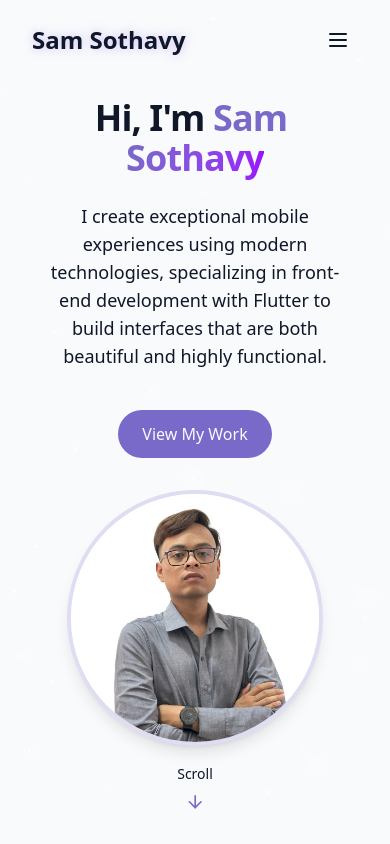
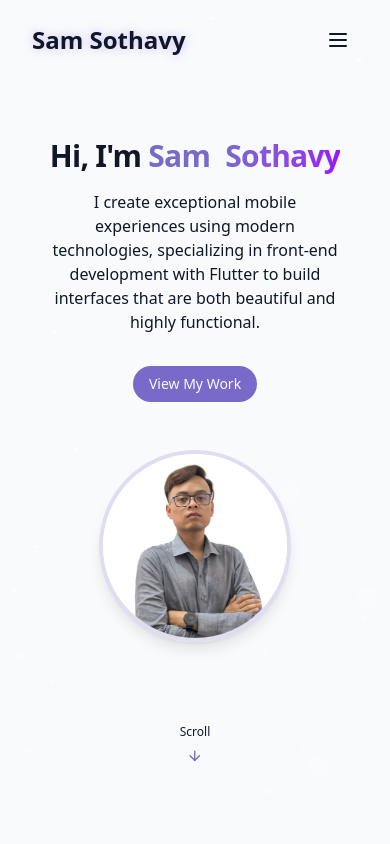
Before and after one commit to Marato01/portfolio_v2, a React (Vite) app: page / in a window 390 px wide. Shown: the top 844 px of the page. Built offline with nearby package versions, Linux system fonts and the light colour scheme.

Commit message:
fix responsive

```diff
--- a/src/components/ContactSection.jsx
+++ b/src/components/ContactSection.jsx
@@ -14,20 +14,20 @@ export const ContactSection = () => {
 
         <p className="text-center text-muted-foreground mb-12 max-w-2xl mx-auto">
           Have a project in mind or want to collaborate? Feel free to reach out.
-          I&apos;m always open to discussing new opportunities.
+          I'm always open to discussing new opportunities.
         </p>
 
         <div className="grid grid-cols-1 md:grid-cols-2 gap-12 justify-center">
           <div className="space-y-8">
-            <h3 className="text-2xl font-semibold mb-6">Contact Information</h3>
+            <h3 className="text-2xl font-semibold mb-6 text-left">Contact Information</h3>
 
             <div className="space-y-6">
-              <div className="flex items-start space-x-4">
+              <div className="flex items-left space-x-4">
                 <div className="p-3 rounded-full bg-primary/10">
                   <Mail className="h-6 w-6 text-primary" aria-hidden="true" />
                 </div>
                 <div>
-                  <h4 className="font-medium">Email</h4>
+                  <h4 className="font-medium text-left">Email</h4>
                   <a
                     href="mailto:samsothavy68@gmail.com"
                     className="text-muted-foreground hover:text-primary transition-colors relative group"
@@ -45,7 +45,7 @@ export const ContactSection = () => {
                   <Phone className="h-6 w-6 text-primary" aria-hidden="true" />
                 </div>
                 <div>
-                  <h4 className="font-medium">Phone</h4>
+                  <h4 className="font-medium text-left">Phone</h4>
                   <a
                     href="tel:+85595240836"
                     className="text-muted-foreground hover:text-primary transition-colors relative group"
@@ -63,7 +63,7 @@ export const ContactSection = () => {
                   <MapPin className="h-6 w-6 text-primary" aria-hidden="true" />
                 </div>
                 <div>
-                  <h4 className="font-medium">Location</h4>
+                  <h4 className="font-medium text-left">Location</h4>
                   <span className="text-muted-foreground">
                     st26, No A19, Khan Pur Senchey, Phnom Penh
                   </span>
@@ -72,7 +72,7 @@ export const ContactSection = () => {
             </div>
 
             <div className="pt-8">
-              <h4 className="font-medium mb-4">Connect With Me</h4>
+              <h4 className="font-medium mb-4 text-center">Connect With Me</h4>
               <div className="flex space-x-4 justify-center">
                 <a
                   href="https://linkedin.com"
--- a/src/components/HeroSection.jsx
+++ b/src/components/HeroSection.jsx
@@ -3,7 +3,7 @@ import { ArrowDown } from "lucide-react";
 export const HeroSection = () => {
   return (
     <section
-      className="relative min-h-screen flex flex-col items-center justify-center px-4 bg-gradient-to-b from-secondary/10 to-transparent"
+      className="relative min-h-[calc(100vh-4rem)] flex flex-col items-center justify-center px-4 sm:px-6 lg:px-8 bg-gradient-to-b from-secondary/10 to-transparent"
     >
       <style>{`
         @keyframes fade-in {
@@ -29,11 +29,11 @@ export const HeroSection = () => {
           animation: fade-in 0.8s ease-out 1s forwards;
         }
       `}</style>
-      <div className="container max-w-5xl mx-auto z-10">
-        <div className="grid grid-cols-1 md:grid-cols-2 gap-8 items-center">
-          <div className="space-y-6 text-center md:text-left">
-            <h1 className="text-4xl md:text-6xl font-bold tracking-tight">
-              <span className="opacity-0 animate-fade-in">Hi, I&apos;m</span>
+      <div className="container max-w-6xl mx-auto z-10">
+        <div className="grid grid-cols-1 md:grid-cols-2 gap-6 sm:gap-12 lg:gap-12 items-center">
+          <div className="space-y-4 sm:space-y-6 text-center md:text-left sm:mt-18 md:mt-0">
+            <h1 className="text-3xl sm:text-4xl md:text-5xl lg:text-6xl font-bold tracking-tight">
+              <span className="opacity-0 animate-fade-in">Hi, I'm</span>
               <span className="text-primary opacity-0 animate-fade-in-delay-1">
                 {" "}
                 Sam
@@ -44,24 +44,24 @@ export const HeroSection = () => {
               </span>
             </h1>
 
-            <p className="text-lg md:text-xl text-muted-foreground max-w-2xl mx-auto md:mx-0 opacity-0 animate-fade-in-delay-3">
+            <p className="text-base sm:text-lg md:text-xl text-muted-foreground max-w-2xl mx-auto md:mx-0 opacity-0 animate-fade-in-delay-3">
               I create exceptional mobile experiences using modern technologies, specializing in front-end development with Flutter to build interfaces that are both beautiful and highly functional.
             </p>
 
             <div className="pt-4 opacity-0 animate-fade-in-delay-4">
               <a
                 href="#projects"
-                className="inline-block px-6 py-3 bg-primary text-primary-foreground rounded-full hover:bg-primary/90 transition-colors"
+                className="inline-block px-4 sm:px-6 py-2 sm:py-3 bg-primary text-primary-foreground rounded-full hover:bg-primary/90 transition-colors text-sm sm:text-base"
               >
                 View My Work
               </a>
             </div>
           </div>
-          <div className="flex justify-center md:justify-end">
+          <div className="flex justify-center md:justify-end mt-6 md:mt-0">
             <img
               src="/profile.jpg"
               alt="Sam Sothavy - Front-end Developer"
-              className="w-64 h-64 md:w-80 md:h-80 rounded-full border-4 border-primary/20 dark:border-primary/40 shadow-lg opacity-0 animate-fade-in-delay-5 object-cover"
+              className="w-48 h-48 sm:w-56 sm:h-56 md:w-64 md:h-64 lg:w-80 lg:h-80 rounded-full border-4 border-primary/20 dark:border-primary/40 shadow-lg opacity-0 animate-fade-in-delay-5 object-cover"
               onError={(e) => {
                 e.target.src = "https://via.placeholder.com/400x400?text=Image+Failed";
               }}
@@ -70,9 +70,9 @@ export const HeroSection = () => {
         </div>
       </div>
 
-      <div className="absolute bottom-8 left-1/2 transform -translate-x-1/2 flex flex-col items-center animate-bounce">
-        <span className="text-sm text-muted-foreground mb-2">Scroll</span>
-        <ArrowDown className="h-5 w-5 text-primary" />
+      <div className="absolute bottom-4 sm:bottom-8 left-1/2 transform -translate-x-1/2 flex flex-col items-center animate-bounce">
+        <span className="text-xs sm:text-sm text-muted-foreground mb-2">Scroll</span>
+        <ArrowDown className="h-4 w-4 sm:h-5 sm:w-5 text-primary" />
       </div>
     </section>
   );
```
